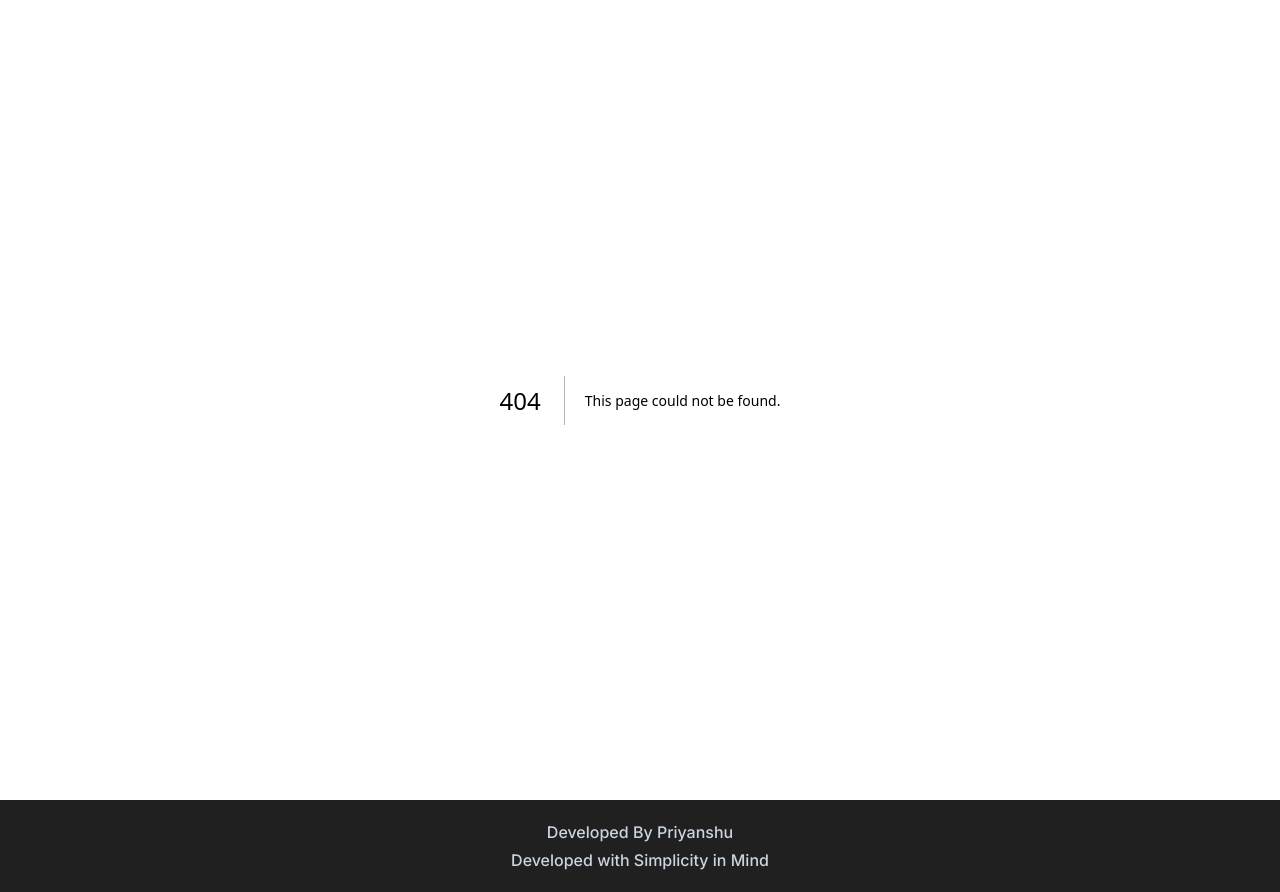
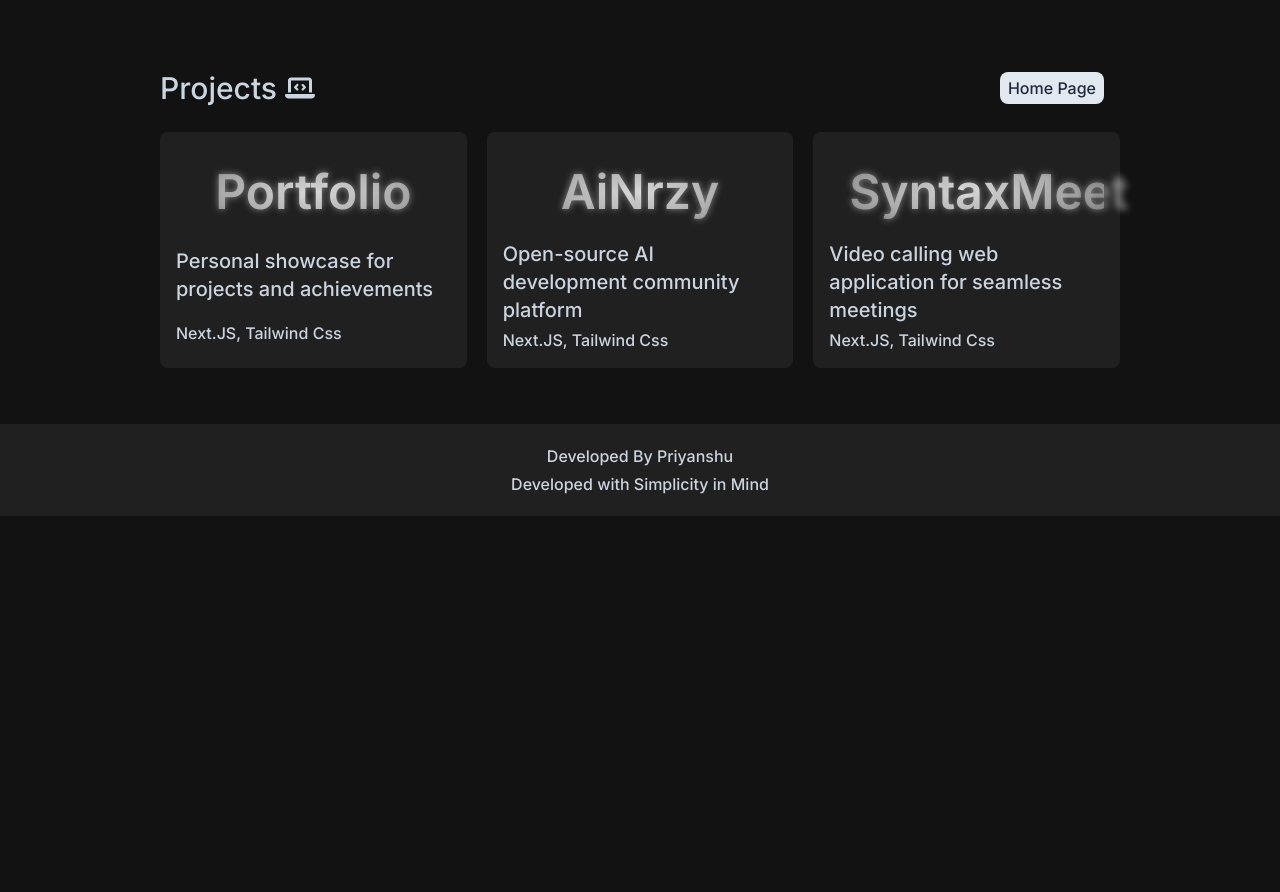
Before and after one commit to NvmeSensor/Portfolio, a Next.js app: page /projects in a window 1280 px wide. Before the commit this address had no page. After the commit the page ends 800 px from the top, so only its background shows below. Built offline with nearby package versions, Linux system fonts and the light colour scheme.

Commit message:
portfolio

```diff
--- /dev/null
+++ b/app/projects/page.js
@@ -0,0 +1,11 @@
+import Projects from "@/components/projects/Projects";
+
+const ProjectsHome = () => {
+    return (
+        <section>
+            <Projects />
+        </section>
+    )
+}
+
+export default ProjectsHome;
```
